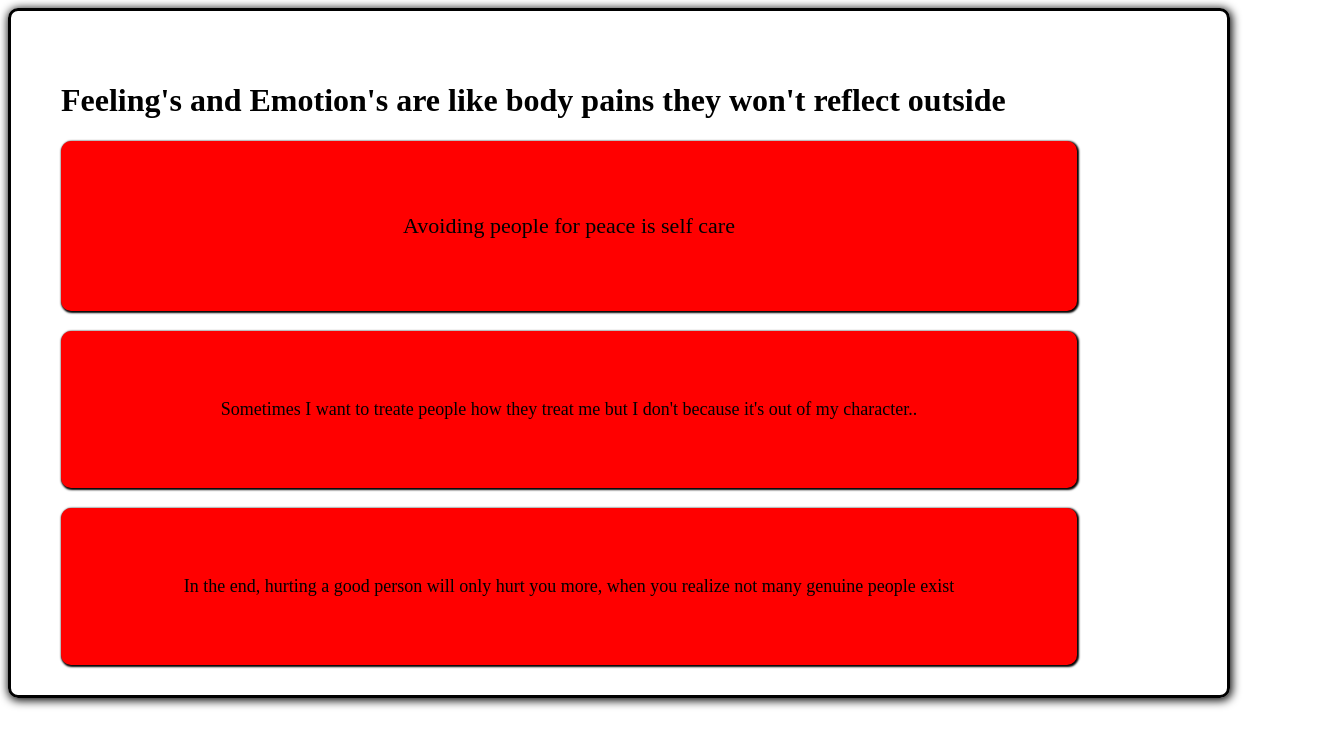
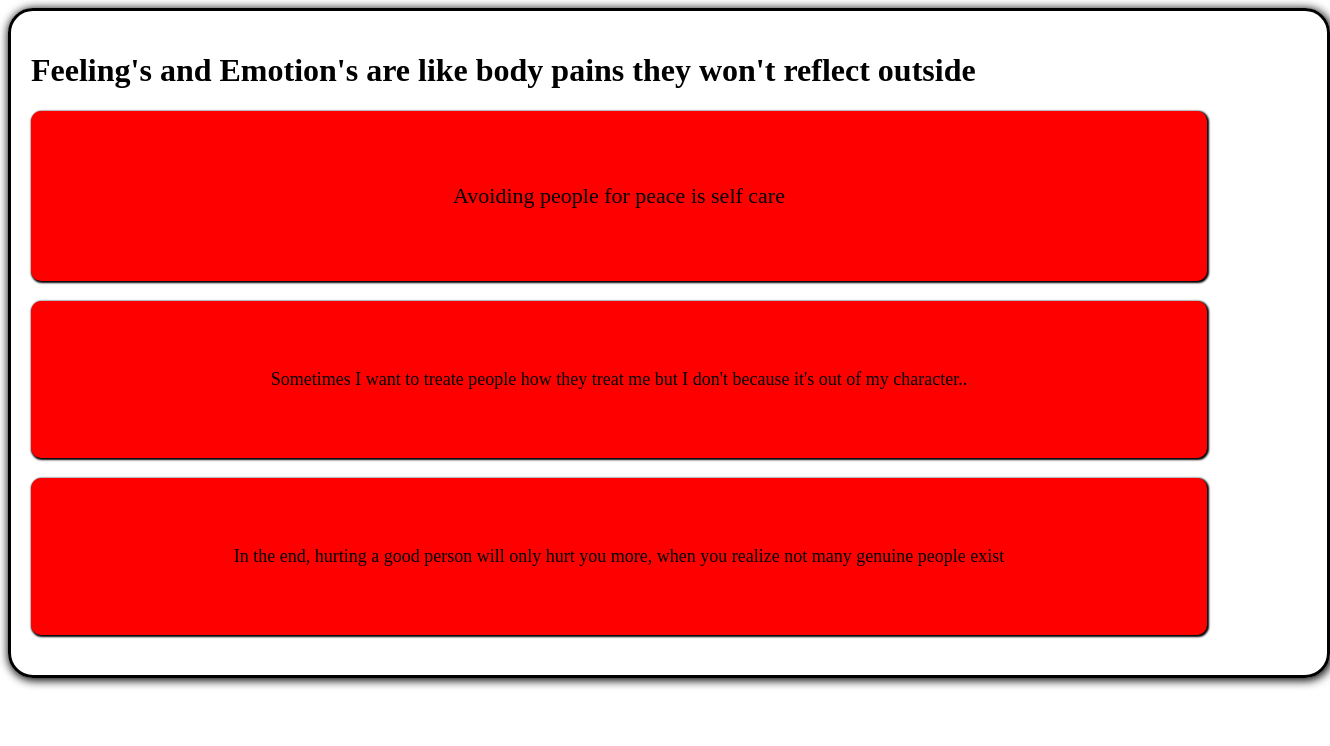
Before and after one commit to Naveen-Nawin/Naveen-Nawin, a plain HTML site: page mypage.html in a window 1280 px wide. Shown: the whole page, 1330 px wide, since content can reach past the window. Drawn offline with Linux system fonts and the light colour scheme.

Commit message:
Update mypage.html

```diff
--- a/mypage.html
+++ b/mypage.html
@@ -9,10 +9,9 @@
 
     body{
         border: solid;
-        padding: 50px;
-        padding-bottom: 10px;
-        margin-right: 50px;
-        border-radius: 10px;
+        padding: 20px;
+        margin-right: -50px;
+        border-radius: 25px;
         box-shadow: 1px 1.5px 10px 1px;
     }
 
```
